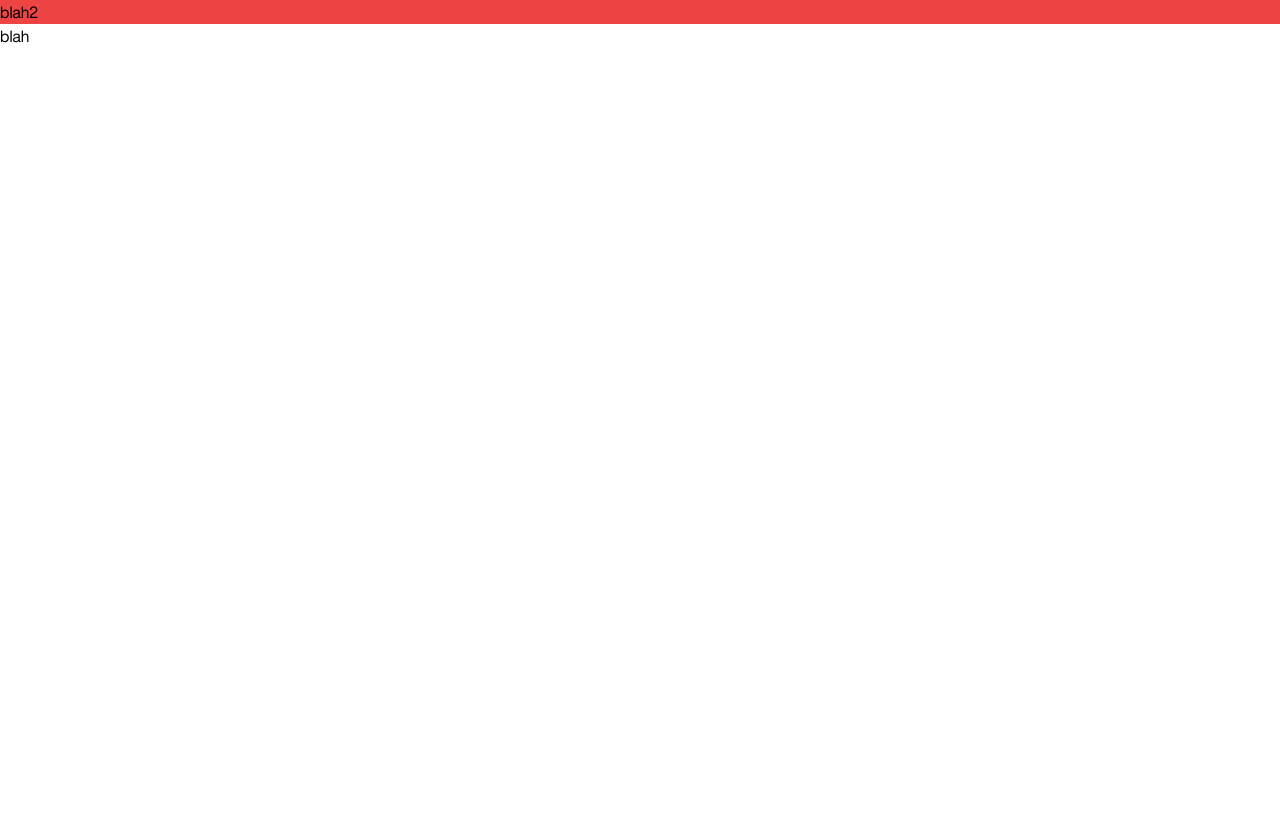
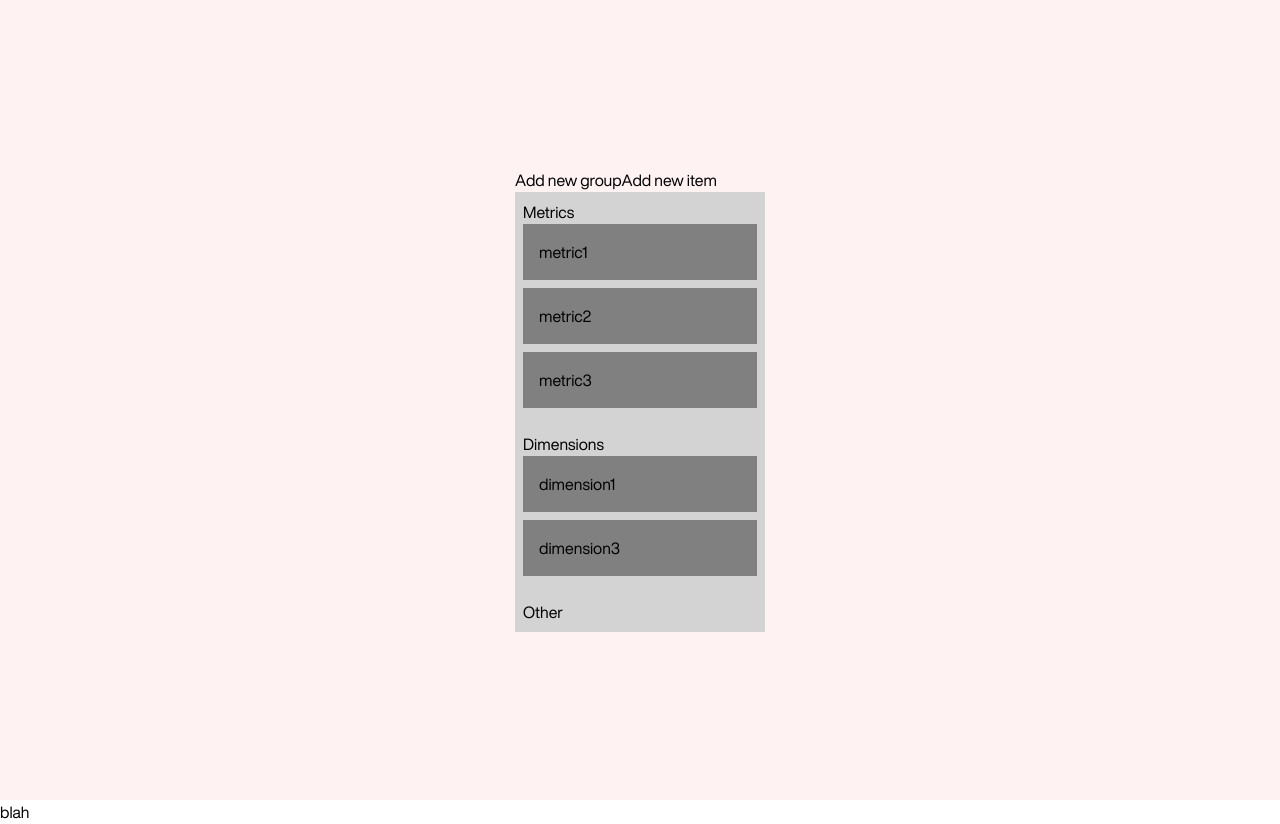
Before and after one commit to ntlind/tableau_webapp, a Next.js app: page / in a window 1280 px wide. Before the commit the page ends 800 px from the top, so only its background shows below. Built offline with nearby package versions, Linux system fonts and the light colour scheme.

Commit message:
starting to get the droppable working

```diff
--- a/package.json
+++ b/package.json
@@ -12,6 +12,7 @@
     "@tailwindcss/typography": "^0.5.2",
     "next": "12.1.6",
     "react": "18.2.0",
+    "react-beautiful-dnd": "^13.1.0",
     "react-dom": "18.2.0"
   },
   "devDependencies": {
--- a/pages/index.tsx
+++ b/pages/index.tsx
@@ -1,6 +1,169 @@
 import type { NextPage } from 'next'
 import Head from 'next/head'
-import Image from 'next/image'
+import { useEffect, useState, useRef } from 'react';
+import { DragDropContext, Droppable, Draggable } from "react-beautiful-dnd";
+
+// fake data generator
+const metrics = [
+  'metric1',
+  'metric2',
+  'metric3'
+]
+
+const dimensions = [
+  'dimension1',
+  'dimension3'
+]
+
+const getItems = (array, offset = 0) =>
+  array.map(k => ({
+    id: `item-${k + offset}-${new Date().getTime()}`,
+    content: `${k}`
+  }));
+
+const reorder = (list, startIndex, endIndex) => {
+  const result = Array.from(list);
+  const [removed] = result.splice(startIndex, 1);
+  result.splice(endIndex, 0, removed);
+
+  return result;
+};
+
+/**
+ * Moves an item from one list to another list.
+ */
+const move = (source, destination, droppableSource, droppableDestination) => {
+  const sourceClone = Array.from(source);
+  const destClone = Array.from(destination);
+  const [removed] = sourceClone.splice(droppableSource.index, 1);
+
+  destClone.splice(droppableDestination.index, 0, removed);
+
+  const result = {};
+  result[droppableSource.droppableId] = sourceClone;
+  result[droppableDestination.droppableId] = destClone;
+
+  return result;
+};
+const grid = 8;
+
+const getItemStyle = (isDragging, draggableStyle) => ({
+  // some basic styles to make the items look a bit nicer
+  userSelect: "none",
+  padding: grid * 2,
+  margin: `0 0 ${grid}px 0`,
+
+  // change background colour if dragging
+  background: isDragging ? "lightgreen" : "grey",
+
+  // styles we need to apply on draggables
+  ...draggableStyle
+});
+const getListStyle = isDraggingOver => ({
+  background: isDraggingOver ? "lightblue" : "lightgrey",
+  padding: grid,
+  width: 250
+});
+
+function QuoteApp() {
+  let isInitialMount = useRef(true)
+  const [state, setState] = useState([]); // has to start out empty or the droppable won't work
+
+  useEffect(() => {
+    if (isInitialMount.current) {
+      setState([...state, getItems(metrics), getItems(dimensions), []])
+      isInitialMount.current = false
+    }
+  })
+
+  function onDragEnd(result) {
+    const { source, destination } = result;
+
+    // dropped outside the list
+    if (!destination) {
+      return;
+    }
+    const sInd = +source.droppableId;
+    const dInd = +destination.droppableId;
+
+    if (sInd === dInd) {
+      const items = reorder(state[sInd], source.index, destination.index);
+      const newState = [...state];
+      newState[sInd] = items;
+      setState(newState);
+    } else {
+      const result = move(state[sInd], state[dInd], source, destination);
+      const newState = [...state];
+      newState[sInd] = result[sInd];
+      newState[dInd] = result[dInd];
+
+      setState(newState.filter(group => group.length));
+    }
+  }
+
+  return (
+    <div>
+      <button
+        type="button"
+        onClick={() => {
+          setState([...state, []]);
+        }}
+      >
+        Add new group
+      </button>
+      <button
+        type="button"
+        onClick={() => {
+          setState([...state, getItems(1)]);
+        }}
+      >
+        Add new item
+      </button>
+      <div className='flex flex-col'>
+        <DragDropContext onDragEnd={onDragEnd}>
+          {state.map((el, ind) => (
+            <Droppable key={ind} droppableId={`${ind}`} isDropDisabled={ind == 2 ? false : true}>
+              {(provided, snapshot) => (
+                <div
+                  ref={provided.innerRef}
+                  style={getListStyle(snapshot.isDraggingOver)}
+                  {...provided.droppableProps}
+                >
+                  {console.log(el)}
+                  {ind == 0 ? 'Metrics' : (ind == 1 ? 'Dimensions' : 'Other')}
+                  {el.map((item, index) => (
+                    <Draggable
+                      key={item.id}
+                      draggableId={item.id}
+                      index={index}
+                    >
+                      {(provided, snapshot) => (
+                        <div
+                          ref={provided.innerRef}
+                          {...provided.draggableProps}
+                          {...provided.dragHandleProps}
+                          style={getItemStyle(
+                            snapshot.isDragging,
+                            provided.draggableProps.style
+                          )}
+                        >
+                          <div>
+                            {item.content}
+                          </div>
+                        </div>
+                      )}
+                    </Draggable>
+                  ))}
+                  {provided.placeholder}
+                </div>
+              )}
+            </Droppable>
+          ))}
+        </DragDropContext>
+      </div>
+    </div>
+  );
+}
 
 const Home: NextPage = () => {
   return (
@@ -11,8 +174,9 @@
         <link rel="icon" href="/favicon.ico" />
       </Head>
 
-      <main className='bg-red-500' >
-        blah2
+      <main className='flex flex-col h-screen w-screen bg-red-50 items-center justify-center'>
+        <div className='w-screen-1/2'><QuoteApp /></div>
+
       </main>
 
       <footer>
```
Also changed, not shown: 1 other file (tests, documents, lock files or other folders).
